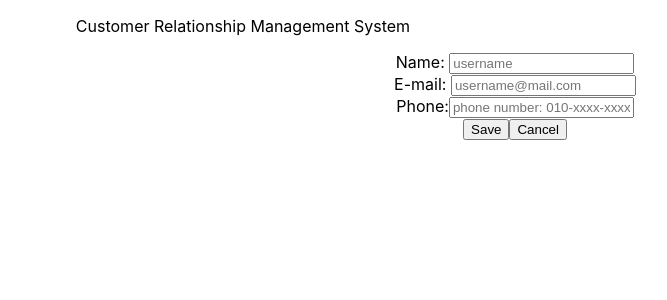
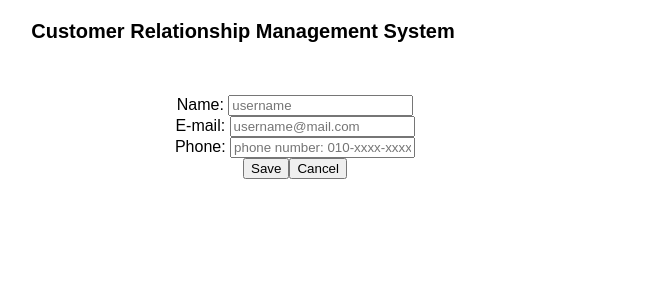
Before and after one commit to JeongranJangLGE/leaningReact, a React (Create React App) app in the folder crm-app/: page / in a window 1280 px wide. Shown: the top 300 px of the page, without its empty margins (397-1064 px from the left). Built offline with nearby package versions, Linux system fonts and the light colour scheme.

Commit message:
Add coding convention

```diff
--- a/crm-app/package.json
+++ b/crm-app/package.json
@@ -1,5 +1,5 @@
 {
-  "name": "crm2-app",
+  "name": "crm-app",
   "version": "0.1.0",
   "private": true,
   "dependencies": {
--- a/crm-app/src/CustomerList.js
+++ b/crm-app/src/CustomerList.js
@@ -19,15 +19,13 @@ class CustomerList extends Component {
 		)
 	}
 
-  render() {
+	render () {
 		const customers = this.props.customers;
 		customers.sort((a, b) => a.name-b.name);
 		const listItems = customers.map(this.createTasks);
 		return(
 			<div className="listContainer">
-        <ul>
-          {listItems}
-        </ul>
+				<ul>{listItems}</ul>
 			</div>
 		);
 	}
--- a/crm-app/src/Main.js
+++ b/crm-app/src/Main.js
@@ -2,7 +2,7 @@ import React, { Component } from 'react';
 import CustomerList from './CustomerList';
 import ProfileView from './ProfileView';
 
-function sortByName(a, b) {
+function compareByName (a, b) {
 	const aName = a.name.toUpperCase();
 	const bName = b.name.toUpperCase();
 
@@ -15,24 +15,23 @@ function sortByName(a, b) {
 	}
 }
 
-function getCustomerFromLocalStorage(key) {
-  const customer =  JSON.parse(localStorage.getItem(key));
-  return customer;
+function getCustomerFromLocalStorage (key) {
+	return JSON.parse(localStorage.getItem(key));
 }
 
-function setCustomerInLocalStorage(key, customer) {
+function setCustomerInLocalStorage (key, customer) {
 	if (customer !== null) {
 		localStorage.setItem(key, JSON.stringify(customer));
 	}
 }
 
-function removeCustomerFromLocalStorage(key) {
-  return localStorage.removeItem(key);
+function removeCustomerFromLocalStorage (key) {
+	localStorage.removeItem(key);
 }
 
 class Main extends Component {
-  constructor(props) {
-    super(props);
+	constructor () {
+		super();
 		this.state = {
 			customerForDisplay: null,
 			customers: []
@@ -40,7 +39,8 @@ class Main extends Component {
 	}
 
 	saveCustomer = (key, customer) => {
-    const pos = this.searchCustomer(key);
+		const customers = [...this.state.customers];
+		const pos = customers.findIndex(customer => (customer.mail === key));
 
 		if (pos < 0) {
 			this.insertCustomer(key, customer);
@@ -53,10 +53,10 @@ class Main extends Component {
 		const customers = [...this.state.customers, newCustomer];
 
 		setCustomerInLocalStorage(key, newCustomer);
-    customers.sort((a, b) => sortByName(a, b));
+		customers.sort((a, b) => compareByName(a, b));
 		this.setState({
 			customerForDisplay: null,
-      customers: customers
+			customers
 		});
 	}
 
@@ -66,23 +66,25 @@ class Main extends Component {
 		setCustomerInLocalStorage(key, updatedCustomer);
 		customers.splice(pos, 1);
 		customers.push(updatedCustomer);
-    customers.sort((a, b) => sortByName(a, b));
+		customers.sort((a, b) => compareByName(a, b));
 		this.setState({
 			customerForDisplay: null,
-      customers: customers
+			customers
 		});
 	}
 
-  displayCustomer = (customer) => {
+	displayCustomer = (customerForDisplay) => {
 		this.setState({
-      customerForDisplay: customer
+			customerForDisplay
 		});
 	}
 
-  searchCustomer = (key) => {
-    const customers = [...this.state.customers];
-    const pos = customers.findIndex(customer => (customer.mail === key));
-    return pos;
+	resetCustomer = () => {
+		if (this.state.customerForDisplay) {
+			this.setState({
+				customerForDisplay: null
+			});
+		}
 	}
 
 	deleteCustomer = (key) => {
@@ -91,14 +93,13 @@ class Main extends Component {
 
 		customers.splice(pos, 1);
 		removeCustomerFromLocalStorage(key);
-
 		this.setState({
 			customerForDisplay: null,
-      customers:customers
+			customers
 		});
 	}
 
-  componentDidMount() {
+	componentDidMount () {
 		const customers = [];
 		for (let key in localStorage) {
 			const customerInfo = getCustomerFromLocalStorage(key);
@@ -108,14 +109,14 @@ class Main extends Component {
 		}
 
 		if (customers.length > 0) {
-      customers.sort((a, b) => sortByName(a, b));
+			customers.sort((a, b) => compareByName(a, b));
 			this.setState({
 				customers
 			});
 		}
 	}
 
-  render() {
+	render () {
 		return(
 			<div className="main">
 				<CustomerList
@@ -124,10 +125,9 @@ class Main extends Component {
 				/>
 				<ProfileView
 					onSave={this.saveCustomer}
-          onModify={this.saveCustomer}
+					onCancel={this.resetCustomer}
 					onDelete={this.deleteCustomer}
 					customer={this.state.customerForDisplay}
-          isClear={this.state.isClear}
 				/>
 			</div>
 		);
--- a/crm-app/src/ProfileView.js
+++ b/crm-app/src/ProfileView.js
@@ -1,6 +1,6 @@
 import React, { Component } from 'react';
 
-function addButton(name, handle) {
+function addButton (name, handle) {
 	return (
 		<button type="button" onClick={handle}>
 			{name}
@@ -8,18 +8,18 @@ function addButton(name, handle) {
 	);
 }
 
-function enableElement(element) {
+function enableElement (element) {
 	if (element.hasAttribute('disabled')) {
 		element.disabled = false;
 	}
 }
 
-function disableElement(element) {
+function disableElement (element) {
 	element.setAttribute('disabled', true);
 }
 
 class ProfileView extends Component {
-  constructor(props) {
+	constructor (props) {
 		super(props);
 		this.formRef = React.createRef();
 	}
@@ -44,6 +44,7 @@ class ProfileView extends Component {
 		const form = e.target.form;
 		enableElement(form.mail);
 		this.clearForm(form);
+		this.props.onCancel();
 		e.preventDefault();
 	}
 
@@ -68,11 +69,11 @@ class ProfileView extends Component {
 		}
 	}
 
-  componentWillUpdate(nextProps, nextState) {
+	componentWillUpdate (nextProps, nextState) {
 		const customer =nextProps.customer;
 		const form = this.formRef.current;
 
-    if (customer && customer !== null) {
+		if (customer != null) {
 			this.setCustomerInfo(customer);
 			disableElement(form.mail);
 			this.deleteButton = addButton('Delete', this.handleDelete);
@@ -83,38 +84,39 @@ class ProfileView extends Component {
 		}
 	}
 
-  render() {
+	render () {
 		return(
 			<div className="viewContainer">
 				<form
 					ref={this.formRef}
 					onSubmit={this.handleSave}>
-          <div className="formGroup">
+					<div>
 						<label>Name: </label>
 						<input
 							name="name"
 							type="text"
 							placeholder="username"
-              required />
+							required
+						/>
 					</div>
-          <div className="formGroup">
+					<div>
 						<label>E-mail: </label>
 						<input
 							name="mail"
 							type="email"
 							placeholder="username@mail.com"
-              required />
+							required
+						/>
 					</div>
-          <div className="formGroup">
-            <label>
-              Phone:
-            </label>
+					<div>
+						<label>Phone: </label>
 						<input
 							name="phone"
 							type="text"
 							placeholder="phone number: 010-xxxx-xxxx"
 							pattern="[0-9]{3}-[0-9]{4}-[0-9]{4}"
-              required />
+							required
+						/>
 					</div>
 					<button type="submit">
 						Save
--- a/crm-app/src/index.css
+++ b/crm-app/src/index.css
@@ -1,31 +1,26 @@
 body {
-  margin: 0;
-  padding: 0;
-  font-family: -apple-system, BlinkMacSystemFont, "Segoe UI", "Roboto", "Oxygen",
-    "Ubuntu", "Cantarell", "Fira Sans", "Droid Sans", "Helvetica Neue",
-    sans-serif;
-  -webkit-font-smoothing: antialiased;
-  -moz-osx-font-smoothing: grayscale;
+	margin: 0;
+	padding: 0;
+	font-family: sans-serif;
 }
 
-code {
-  font-family: source-code-pro, Menlo, Monaco, Consolas, "Courier New",
-    monospace;
+.header {
+	text-align: center;
+	font-size: 20px;
+	font-weight: bold;
 }
 
 .main {
-  display: grid;
-  grid-gap: 10px;
-  grid-template-columns: repeat (2, 1fr);
-  grid-auto-rows: minmax(400px, auto);
+	display: flex;
+	justify-content: center;
 }
 
 .listContainer {
-  grid-column:1/2;
-  grid-row: 1;
+	margin: 1em;
+	padding: 1em;
 }
 
 .viewContainer {
-  grid-column: 2 / 2;
-  grid-row: 1;
+	margin: 1em;
+	padding: 1em;
 }
```
Also changed, not shown: crm-app/src/App.js (indentation only), 1 other file (tests, documents, lock files or other folders). Lines whose indentation alone changed are shown as unchanged.
